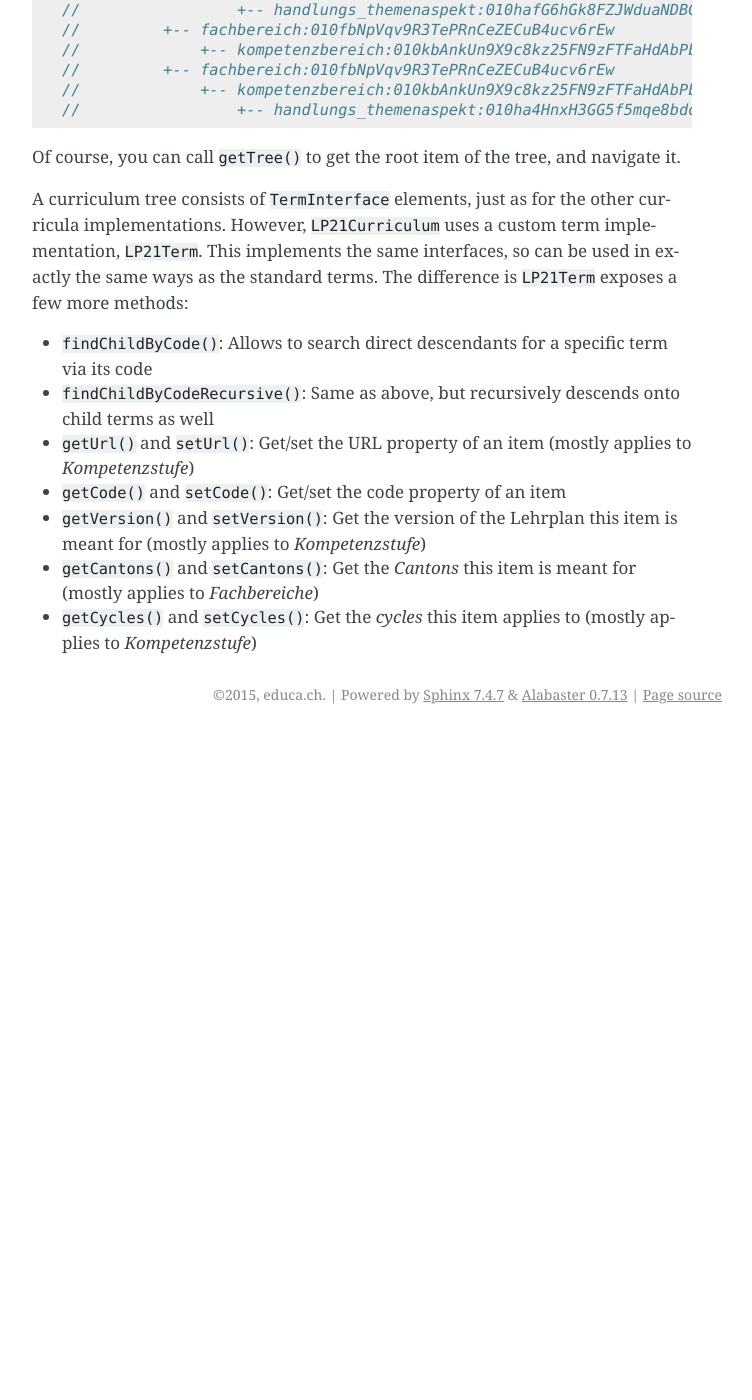
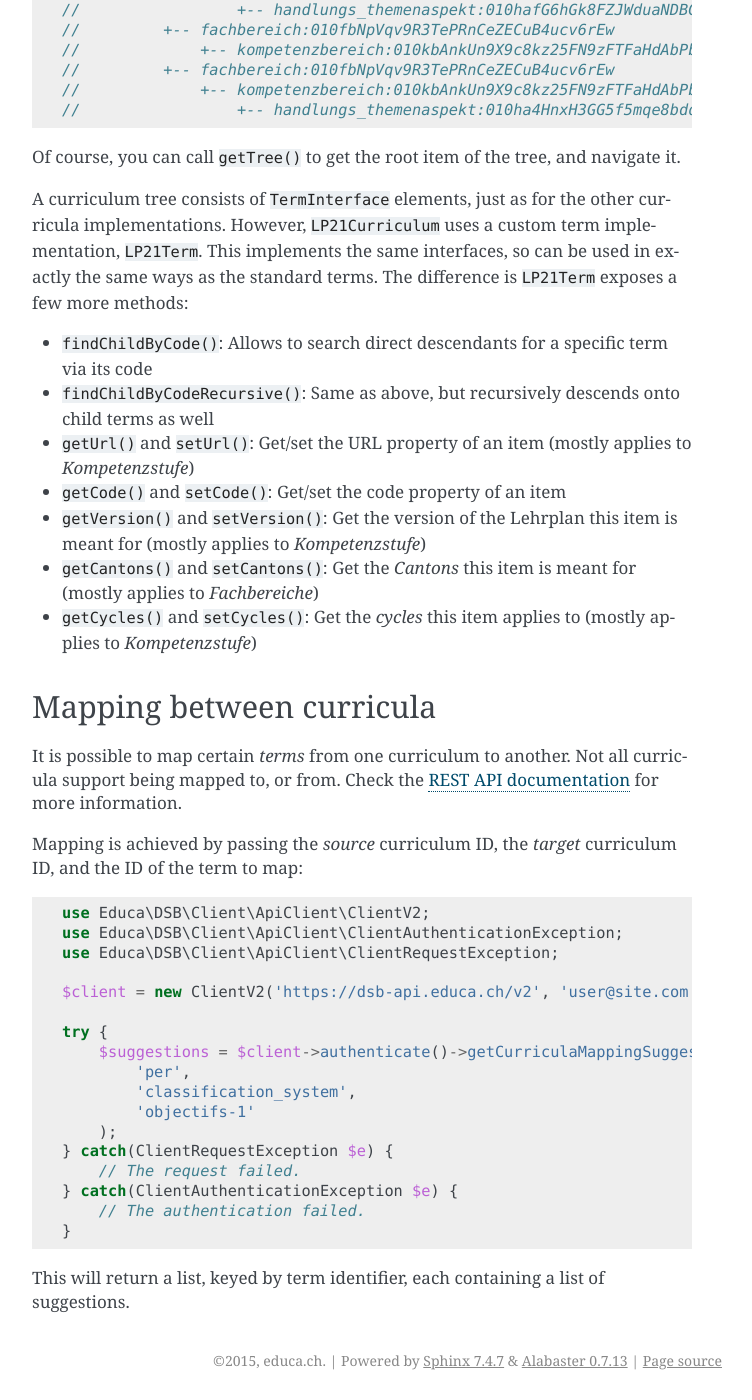
Before and after one commit to educach/dsb-client, a Sphinx documentation site: the page built from docs/curricula.rst, in a window 1280 px wide and 1400 px high, scrolled down 9354 px. Shown: the whole window, without its empty margins (388-1140 px from the left). Built offline with Sphinx 7.4.7, drawn with Linux system fonts in a browser that asks for light colours; before the commit the page ends 10088 px from its top, so only the background shows below that; some of the changed text lies outside the part shown.

Commit message:
Add documentation for curricula mapping

```diff
--- a/docs/curricula.rst
+++ b/docs/curricula.rst
@@ -394,3 +394,32 @@ A curriculum tree consists of ``TermInterface`` elements, just as for the other
 * ``getVersion()`` and ``setVersion()``: Get the version of the Lehrplan this item is meant for (mostly applies to *Kompetenzstufe*)
 * ``getCantons()`` and ``setCantons()``: Get the *Cantons* this item is meant for (mostly applies to *Fachbereiche*)
 * ``getCycles()`` and ``setCycles()``: Get the *cycles* this item applies to (mostly applies to *Kompetenzstufe*)
+
+Mapping between curricula
+=========================
+
+It is possible to map certain *terms* from one curriculum to another. Not all curricula support being mapped to, or from. Check the `REST API documentation <https://dsb-api.educa.ch/latest/doc/>`_ for more information.
+
+Mapping is achieved by passing the *source* curriculum ID, the *target* curriculum ID, and the ID of the term to map:
+
+.. code-block:: php
+
+    use Educa\DSB\Client\ApiClient\ClientV2;
+    use Educa\DSB\Client\ApiClient\ClientAuthenticationException;
+    use Educa\DSB\Client\ApiClient\ClientRequestException;
+
+    $client = new ClientV2('https://dsb-api.educa.ch/v2', 'user@site.com', '/path/to/privatekey.pem', 'passphrase');
+
+    try {
+        $suggestions = $client->authenticate()->getCurriculaMappingSuggestions(
+            'per',
+            'classification_system',
+            'objectifs-1'
+        );
+    } catch(ClientRequestException $e) {
+        // The request failed.
+    } catch(ClientAuthenticationException $e) {
+        // The authentication failed.
+    }
+
+This will return a list, keyed by term identifier, each containing a list of suggestions.
```
